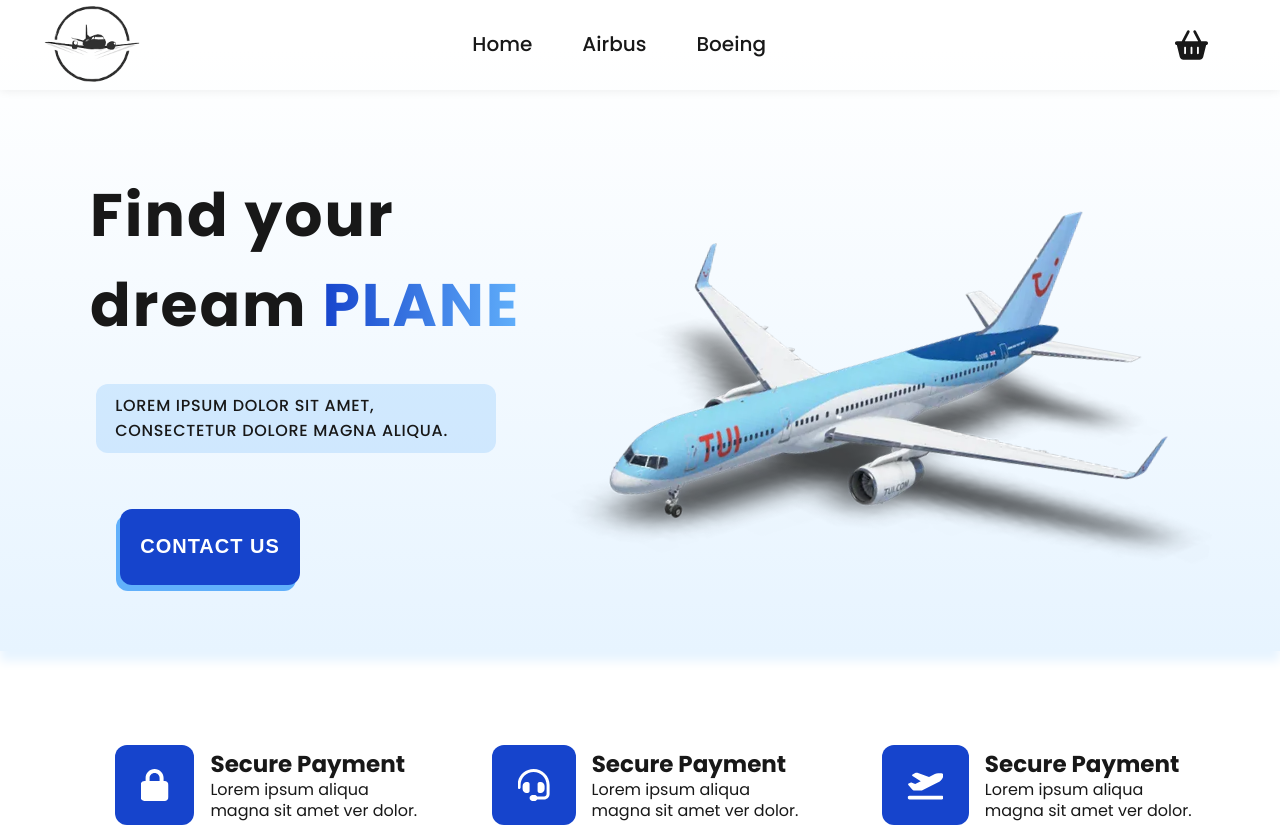
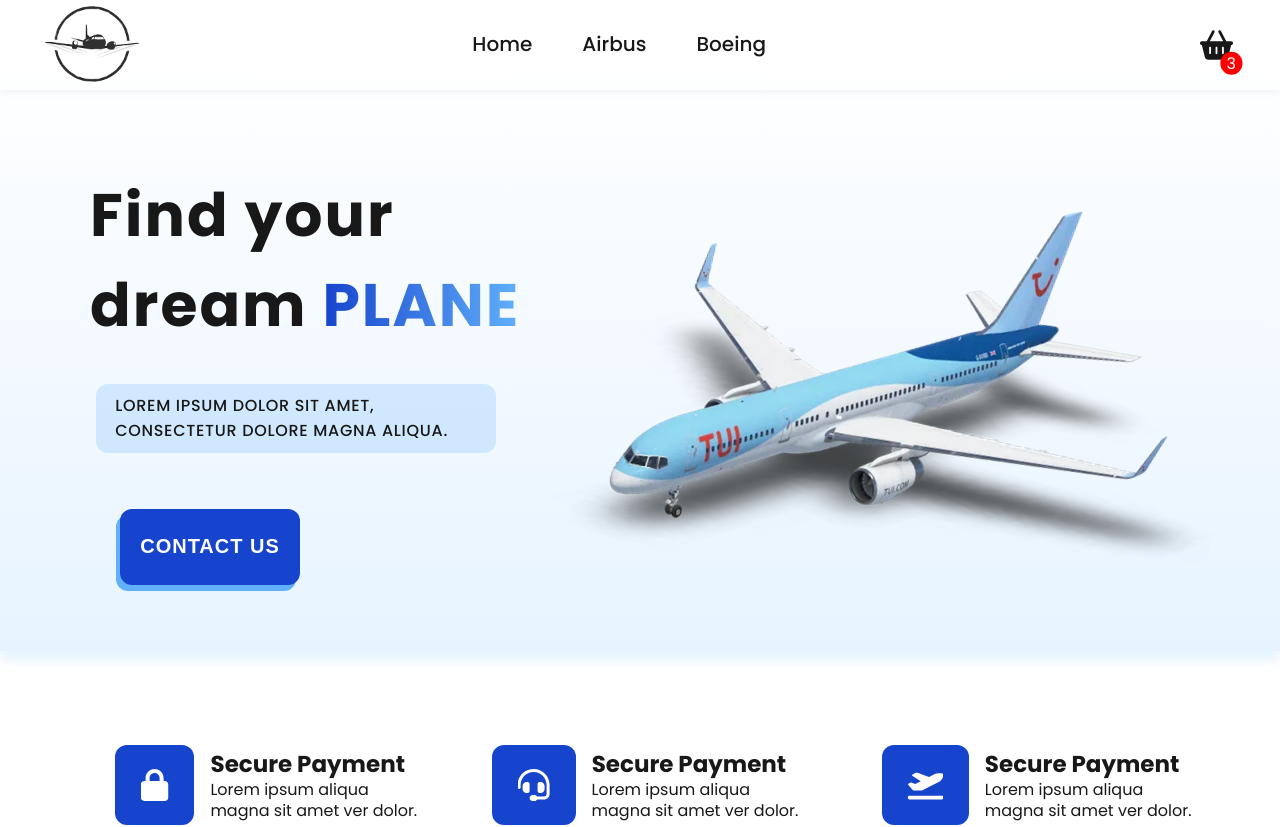
Before and after one commit to KrisKiselkov/Airplane-Shop, a React (Create React App) app: page / in a window 1280 px wide. Shown: the top 827 px of the page. Built offline with nearby package versions, Linux system fonts and the light colour scheme.

Commit message:
Cart Functionality

```diff
--- a/package.json
+++ b/package.json
@@ -3,14 +3,17 @@
   "version": "0.1.0",
   "private": true,
   "dependencies": {
+    "@reduxjs/toolkit": "^2.2.3",
     "@testing-library/jest-dom": "^5.17.0",
     "@testing-library/react": "^13.4.0",
     "@testing-library/user-event": "^13.5.0",
     "react": "^18.2.0",
     "react-dom": "^18.2.0",
     "react-icons": "^5.0.1",
+    "react-redux": "^9.1.0",
     "react-router-dom": "^6.22.3",
     "react-scripts": "5.0.1",
+    "redux": "^5.0.1",
     "swiper": "^11.0.7",
     "web-vitals": "^2.1.4"
   },
--- a/src/App.css
+++ b/src/App.css
@@ -22,7 +22,7 @@
 }
 
 header.sticky {
-  background-color: #cee7ff;
+  background-color: #fff;
 }
 
 #logo {
@@ -52,12 +52,91 @@
   transition: color .2s;
 }
 
-#basket {
+#cart-button {
+  position: absolute;
+  display: flex;
+  top: 1.8em;
+  right: 2em;
+  width: 3em;
+  height: 3em;
+  transition: all .3s;
+}
+
+#cart-num {
+  position: absolute;
+  width: 1.4em;
+  height: 1.4em;
+  bottom: 0;
+  right: 0;
+  color: #fff;
+  background-color: red;
+  border-radius: 50px;
+  display: flex;
+  justify-content: center;
+  align-items: center;
+  transform: translate(-25%, -10%);
+  z-index: 96;
+}
+
+.page-overlay {
+  position: absolute;
+    top: 0;
+    left: 0;
+    width: 100%;
+    height: 1000%;
+    background-color: #00000075;
+    z-index: 888;
+}
+
+.no-overlay {
+  left: -100%;
+}
+
+.cart-container {
+  display: flex;
+  flex-direction: column;
+  position: fixed;
+  z-index: 999;
+  top: 0;
+  right: 0;
+  padding: .5em;
+  background-color: #fff;
+  height: 100vh;
+  width: 30em;
+  transition: all 0.4s ease;
+}
+
+.closed-cart {
+  right: -100%;
+}
+
+.open-cart {
+  right: 0;
+}
+
+#cart-header {
+  display: flex;
+  padding-bottom: 5px;
+  border-bottom: 2px dashed #181818;
+}
+
+#x {
   position: relative;
-  float: right;
-  top: 1.8em;
-  left: 19.5em;
-  transition: all .3s;
+  left: 8em;
+  cursor: pointer
+}
+
+#cart-h2 {
+  position: relative;
+  left: 1em;
+}
+
+#cart-content hr {
+  display: block;
+  border: none;
+  height: 2px;
+  background-color: #181818;
+  margin-top: 1.8em;
 }
 
 #nav-list a:hover {
@@ -923,3 +1002,8 @@
 .stats-airbo div > h2 {
   font-size: 30px;
 }
+
+/* CART ITEMS */
+#cart-plane {
+
+}
--- a/src/App.js
+++ b/src/App.js
@@ -1,4 +1,4 @@
-import logo from './logo.svg';
+import { Nav } from './content/Nav';
 import { Landing } from './content/Landing';
 import { PlanePage } from './content/PlanePage';
 import { Airbus } from './airbus/Airbus';
@@ -8,19 +8,20 @@
 import { createBrowserRouter, createRoutesFromElements } from 'react-router-dom';
 
 
+function App(props) {
+  console.log(props.state)
   const router = createBrowserRouter(createRoutesFromElements(
     <Route>
-    <Route path='/' element={ <Landing /> }/>
-    <Route path=':id' element={ <PlanePage /> }/>
+      <Route path='/' element={ <Landing state={props.state} dispatch={props.dispatch}/> }/>
+      <Route path=':id' element={ <PlanePage state={props.state} dispatch={props.dispatch}/> }/>
       <Route path='airbus' element={ <Airbus /> }/>
       <Route path='boeing' element={ <Boeing /> }/>
     </Route>
       ));
 
-function App() {
 
   return (
-    <RouterProvider router={router} />
+    <RouterProvider router={router}></RouterProvider>
   );
 }
 
--- /dev/null
+++ b/src/content/CartButton.js
@@ -0,0 +1,14 @@
+
+
+export function Cart(props) {
+
+
+    return (
+            <div id="cart-button" onClick={props.openCart}>
+                <svg xmlns="http://www.w3.org/2000/svg" height="32" width="33" viewBox="0 0 576 512"><path fill="#181818" d="M253.3 35.1c6.1-11.8 1.5-26.3-10.2-32.4s-26.3-1.5-32.4 10.2L117.6 192H32c-17.7 0-32 14.3-32 32s14.3 32 32 32L83.9 463.5C91 492 116.6 512 146 512H430c29.4 0 55-20 62.1-48.5L544 256c17.7 0 32-14.3 32-32s-14.3-32-32-32H458.4L365.3 12.9C359.2 1.2 344.7-3.4 332.9 2.7s-16.3 20.6-10.2 32.4L404.3 192H171.7L253.3 35.1zM192 304v96c0 8.8-7.2 16-16 16s-16-7.2-16-16V304c0-8.8 7.2-16 16-16s16 7.2 16 16zm96-16c8.8 0 16 7.2 16 16v96c0 8.8-7.2 16-16 16s-16-7.2-16-16V304c0-8.8 7.2-16 16-16zm128 16v96c0 8.8-7.2 16-16 16s-16-7.2-16-16V304c0-8.8 7.2-16 16-16s16 7.2 16 16z"/></svg>
+                <div id="cart-num">
+                    3
+                </div>
+            </div>
+    );
+}
--- /dev/null
+++ b/src/content/CartCointainer.js
@@ -0,0 +1,42 @@
+
+
+export function CartContainer(props) {
+    const { cart, cartUse } = props;
+    console.log(cart)
+    const cartElements = [];
+    console.log(cartElements)
+    const createCartItem = (plane) => {
+        const items = cart[plane]
+        return (
+            <>
+                <img src={items.image} id="cart-plane-img"></img>
+                <h3 id="cart-plane-type">{plane}</h3>
+                <h2 id="cart-plane-price">{items.price}</h2>
+            </>
+        )
+    }
+
+    for (let plane in cart) {
+        cartElements.push(createCartItem(plane));
+        console.log(plane)
+    }
+
+
+    return (
+        <div className={`${cartUse ? "page-overlay" : "no-overlay"}`}>
+            <div className={`cart-container ${cartUse ? "open-cart" : "closed-cart"}`}>
+                <div id="cart-content">
+                    <div id="cart-header">
+                        <h2 id="cart-h2">Your Shopping Cart</h2>
+                        <h2 id="x" onClick={props.openCart}>X</h2>
+                    </div>
+                    <div id="added-container">
+                        <div id="cart-plane">
+                            {cartElements}
+                        </div>
+                    </div>
+                </div>
+            </div>
+        </div>
+    )
+}
--- a/src/content/Landing.js
+++ b/src/content/Landing.js
@@ -6,9 +6,7 @@
 import { Newsletter } from "./Newsletter";
 import { Footer } from "./Footer";
 
-
 export function Landing() {
-
     return (
         <body>
             <Nav />
--- a/src/content/Nav.js
+++ b/src/content/Nav.js
@@ -1,18 +1,30 @@
 import logo from '../logo.png'
 import { NavLink } from 'react-router-dom';
+import { Cart } from './CartButton';
+import { CartContainer } from './CartCointainer';
+import { useState } from 'react';
+import { store } from '../store';
 
 export function Nav() {
+    const cartState = store.getState();
+    const cartDispatch = store.dispatch;
+    const [cartUse, setCartUse] = useState(false);
+
+    const openCart = () => {
+        setCartUse(!cartUse);
+    }
+
     window.addEventListener('scroll', () => {
         const header = document.querySelector('header');
-        const basket = document.getElementById('basket');
+        const cart = document.getElementById('cart-button');
         const logo = document.getElementById('logo');
         const scrollHeight = window.scrollY;
         header.classList.toggle('sticky', scrollHeight > 0);
         if (scrollHeight) {
-            basket.style.left = '14.5em';
+            cart.style.right = '8em'
             logo.style.left = '7em';
         } else {
-            basket.style.left = '19.5em';
+            cart.style.right = '2em'
             logo.style.left = '2em';
         }
       })
@@ -27,7 +39,8 @@
                         <NavLink to={'/boeing'} className='nav-a'><li>Boeing</li></NavLink>
 
                     </ul>
-                    <svg xmlns="http://www.w3.org/2000/svg" height="32" width="33" viewBox="0 0 576 512" id='basket'><path fill="#181818" d="M253.3 35.1c6.1-11.8 1.5-26.3-10.2-32.4s-26.3-1.5-32.4 10.2L117.6 192H32c-17.7 0-32 14.3-32 32s14.3 32 32 32L83.9 463.5C91 492 116.6 512 146 512H430c29.4 0 55-20 62.1-48.5L544 256c17.7 0 32-14.3 32-32s-14.3-32-32-32H458.4L365.3 12.9C359.2 1.2 344.7-3.4 332.9 2.7s-16.3 20.6-10.2 32.4L404.3 192H171.7L253.3 35.1zM192 304v96c0 8.8-7.2 16-16 16s-16-7.2-16-16V304c0-8.8 7.2-16 16-16s16 7.2 16 16zm96-16c8.8 0 16 7.2 16 16v96c0 8.8-7.2 16-16 16s-16-7.2-16-16V304c0-8.8 7.2-16 16-16zm128 16v96c0 8.8-7.2 16-16 16s-16-7.2-16-16V304c0-8.8 7.2-16 16-16s16 7.2 16 16z"/></svg>
+                    <Cart openCart={openCart} cartUse={cartUse}/>
+                    <CartContainer openCart={openCart} cartUse={cartUse} cart={cartState.cart} dispatch={cartDispatch}/>
                 </nav>
             </header>
         </>
--- /dev/null
+++ b/src/content/cartSlice.js
@@ -0,0 +1,26 @@
+export const addItem = (planeToAdd) => {
+    return {
+      type: 'cart/addItem',
+      payload: planeToAdd
+    };
+  };
+
+  const initialCart = {};
+  export const cartReducer = (cart = initialCart, action) => {
+    switch (action.type) {
+      case 'cart/addItem': {
+        const { fullType, image, price } = action.payload;
+
+        const newItem = { image, price };
+        // Add the new item to the cart (or replace it if it existed already)
+        return {
+          ...cart,
+          [fullType]: newItem
+        };
+      }
+
+      default: {
+        return cart;
+      }
+    }
+  };
--- a/src/index.js
+++ b/src/index.js
@@ -3,15 +3,25 @@
 import './index.css';
 import App from './App';
 import reportWebVitals from './reportWebVitals';
+import { store } from './store';
+
 
 const root = ReactDOM.createRoot(document.getElementById('root'));
-root.render(
-  <React.StrictMode>
-    <App />
-  </React.StrictMode>
-);
+
+  const render = () => {
+    root.render(
+    <React.StrictMode>
+      <App
+        state={store.getState()}
+        dispatch={store.dispatch}
+      />
+    </React.StrictMode>
+  );
+};
+render();
 
 // If you want to start measuring performance in your app, pass a function
 // to log results (for example: reportWebVitals(console.log))
 // or send to an analytics endpoint. Learn more: https://bit.ly/CRA-vitals
 reportWebVitals();
+store.subscribe(render);
--- /dev/null
+++ b/src/store.js
@@ -0,0 +1,8 @@
+import { configureStore } from "@reduxjs/toolkit";
+import { cartReducer } from './content/cartSlice';
+
+export const store = configureStore({
+    reducer: {
+        cart: cartReducer
+    }
+})
```
Also changed, not shown: src/content/PlanePage.js (+19 -9 lines), 1 other file (tests, documents, lock files or other folders). Lines whose indentation alone changed are shown as unchanged.
